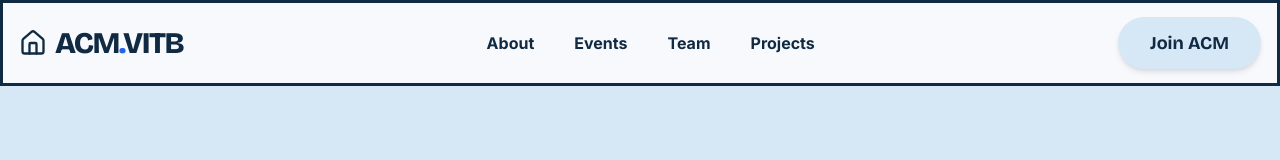
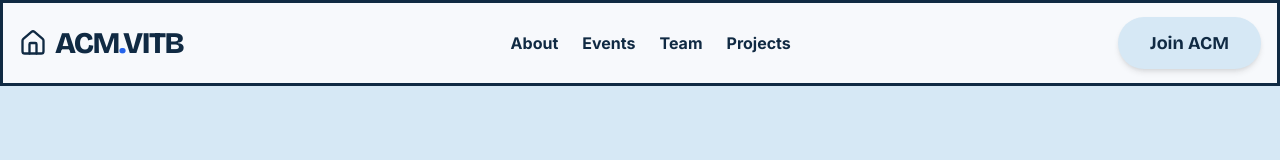
Before and after one commit to acm-vitbhopal/website, a Next.js app: page / in a window 1280 px wide. Shown: the top 160 px of the page. Built offline with nearby package versions, Linux system fonts and the light colour scheme.

Commit message:
Update Navbar.jsx

```diff
--- a/src/components/layout/Navbar.jsx
+++ b/src/components/layout/Navbar.jsx
@@ -2,57 +2,50 @@
 
 import { useState } from "react";
 import Link from "next/link";
-import { usePathname } from "next/navigation";
 import { Button } from "../ui/Button";
 import { House, Menu, X } from "lucide-react";
 
 export function Navbar() {
   const [isOpen, setIsOpen] = useState(false);
-  const pathname = usePathname();
-
-  const navLinks = [
-    { name: "About", href: "/about" },
-    { name: "Events", href: "/events" },
-    { name: "Team", href: "/team" },
-    { name: "Projects", href: "/projects" },
-  ];
 
   return (
     <header className="sticky top-0 z-50 w-full brutal-border border-x-0 border-t-0 bg-brand-off-white/90 backdrop-blur-sm">
-      <div className="container mx-auto flex h-20 items-center justify-between px-4">
-        {/* Logo */}
+      <div className="container mx-auto px-4 h-20 flex items-center justify-between">
         <Link
           href="/"
-          className="flex items-center gap-2 font-space-grotesk text-3xl font-black tracking-tighter text-brand-navy transition-colors hover:text-brand-blue"
-        >
-          <House className="h-7 w-7" />
+          className="flex items-center gap-2 font-space-grotesk text-3xl font-black tracking-tighter text-brand-navy hover:text-brand-blue transition-colors">
+          <House className="w-7 h-7" />
           <span>
             ACM<span className="text-brand-blue">.</span>VITB
           </span>
         </Link>
 
-        {/* Desktop Navigation */}
-        <nav className="hidden items-center gap-2 md:flex">
-          {navLinks.map((link) => {
-            const active = pathname === link.href;
+        <nav className="hidden md:flex items-center gap-6 font-bold text-brand-navy">
+          <Link
+            href="/about"
+            className="hover:text-brand-blue transition-colors">
+            About
+          </Link>
 
-            return (
           <Link
-                key={link.href}
-                href={link.href}
-                className={`rounded-md px-4 py-2 font-bold transition-all duration-200 ${
-                  active
-                    ? "bg-brand-blue text-brand-off-white"
-                    : "text-brand-navy hover:bg-brand-light-blue hover:text-brand-navy"
-                }`}
-              >
-                {link.name}
+            href="/events"
+            className="hover:text-brand-blue transition-colors" >
+            Events
           </Link>
-            );
-          })}
+
+          <Link
+            href="/team"
+            className="hover:text-brand-blue transition-colors">
+            Team
+          </Link>
+
+          <Link
+            href="/projects"
+            className="hover:text-brand-blue transition-colors" >
+            Projects
+          </Link>
         </nav>
 
-        {/* Desktop Button + Mobile Toggle */}
         <div className="flex items-center gap-4">
           <Button variant="secondary" className="hidden md:inline-flex">
             Join ACM
@@ -60,57 +53,42 @@ export function Navbar() {
 
           <button
             onClick={() => setIsOpen(!isOpen)}
-            aria-label="Toggle navigation menu"
-            className="rounded-md brutal-border bg-brand-light-blue p-2 text-brand-navy transition-colors hover:bg-brand-blue hover:text-brand-off-white md:hidden"
-          >
+            className="md:hidden p-2 brutal-border rounded-md bg-brand-light-blue text-brand-navy">
             {isOpen ? (
-              <X className="h-6 w-6" />
+              <X className="w-6 h-6" />
             ) : (
-              <Menu className="h-6 w-6" />
+              <Menu className="w-6 h-6" />
             )}
           </button>
         </div>
       </div>
 
-      {/* Mobile Menu */}
-      <div
-        className={`overflow-hidden transition-all duration-300 md:hidden ${
-          isOpen ? "max-h-96" : "max-h-0"
-        }`}
-      >
-        <nav className="brutal-border border-x-0 border-b-0 bg-brand-off-white px-4 py-5">
-          <div className="flex flex-col gap-2">
-            {navLinks.map((link) => {
-              const active = pathname === link.href;
+      {isOpen && (
+        <nav className="md:hidden brutal-border border-x-0 border-b-0 bg-brand-off-white px-4 py-6 flex flex-col gap-4 font-bold text-brand-navy">
+          <Link href="/about" onClick={() => setIsOpen(false)}>
+            About
+          </Link>
 
-              return (
-                <Link
-                  key={link.href}
-                  href={link.href}
-                  onClick={() => setIsOpen(false)}
-                  className={`rounded-md px-4 py-3 text-lg font-bold transition-all ${
-                    active
-                      ? "bg-brand-blue text-brand-off-white"
-                      : "text-brand-navy hover:bg-brand-light-blue"
-                  }`}
-                >
-                  {link.name}
+          <Link href="/events" onClick={() => setIsOpen(false)}>
+            Events
           </Link>
-              );
-            })}
 
-            <div className="mt-4">
+          <Link href="/team" onClick={() => setIsOpen(false)}>
+            Team
+          </Link>
+
+          <Link href="/projects" onClick={() => setIsOpen(false)}>
+            Projects
+          </Link>
+
           <Button
             variant="secondary"
             className="w-full"
-                onClick={() => setIsOpen(false)}
-              >
+            onClick={() => setIsOpen(false)} >
             Join ACM
           </Button>
-            </div>
-          </div>
         </nav>
-      </div>
+      )}
     </header>
   );
 }
```
Lines whose indentation alone changed are shown as unchanged.
